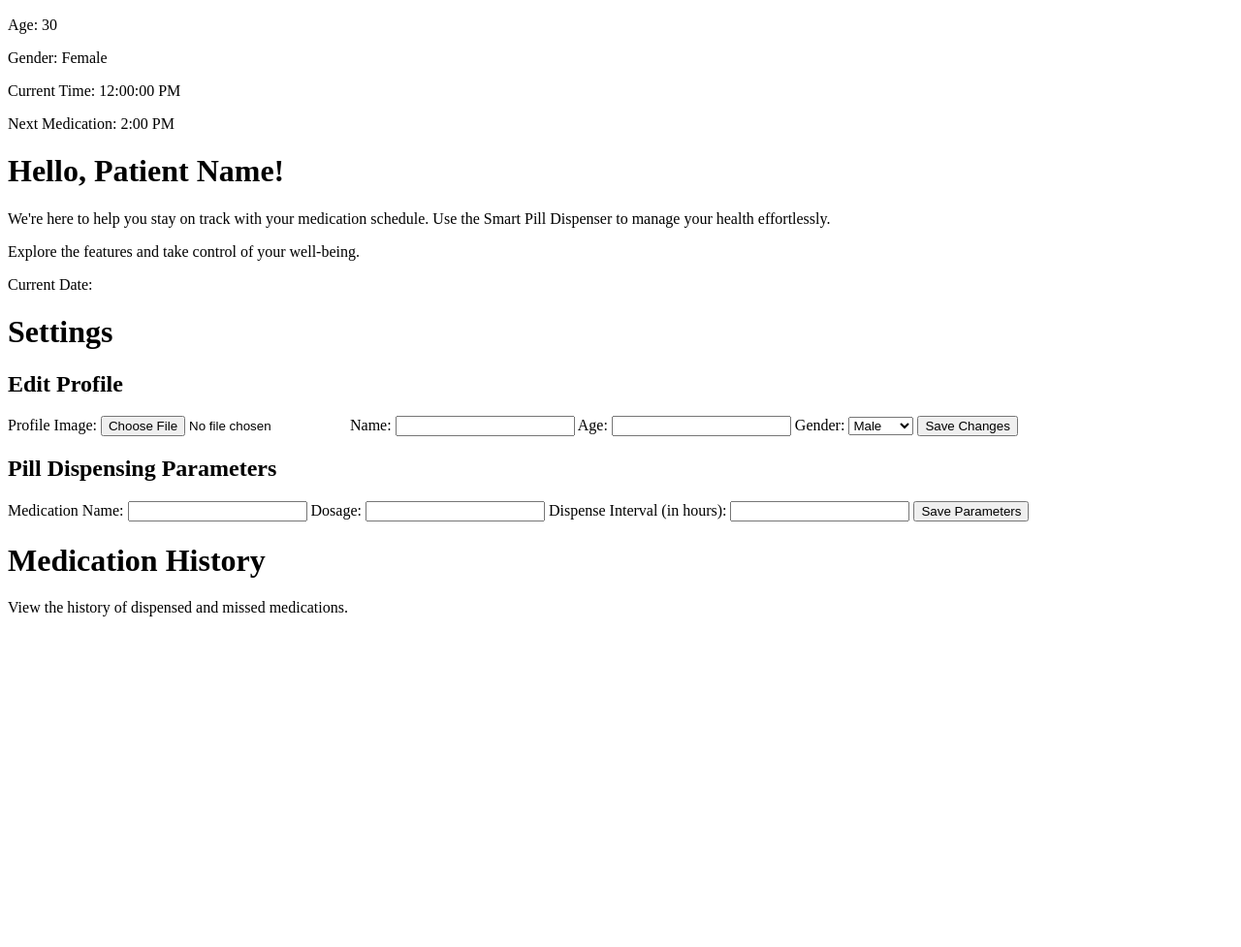
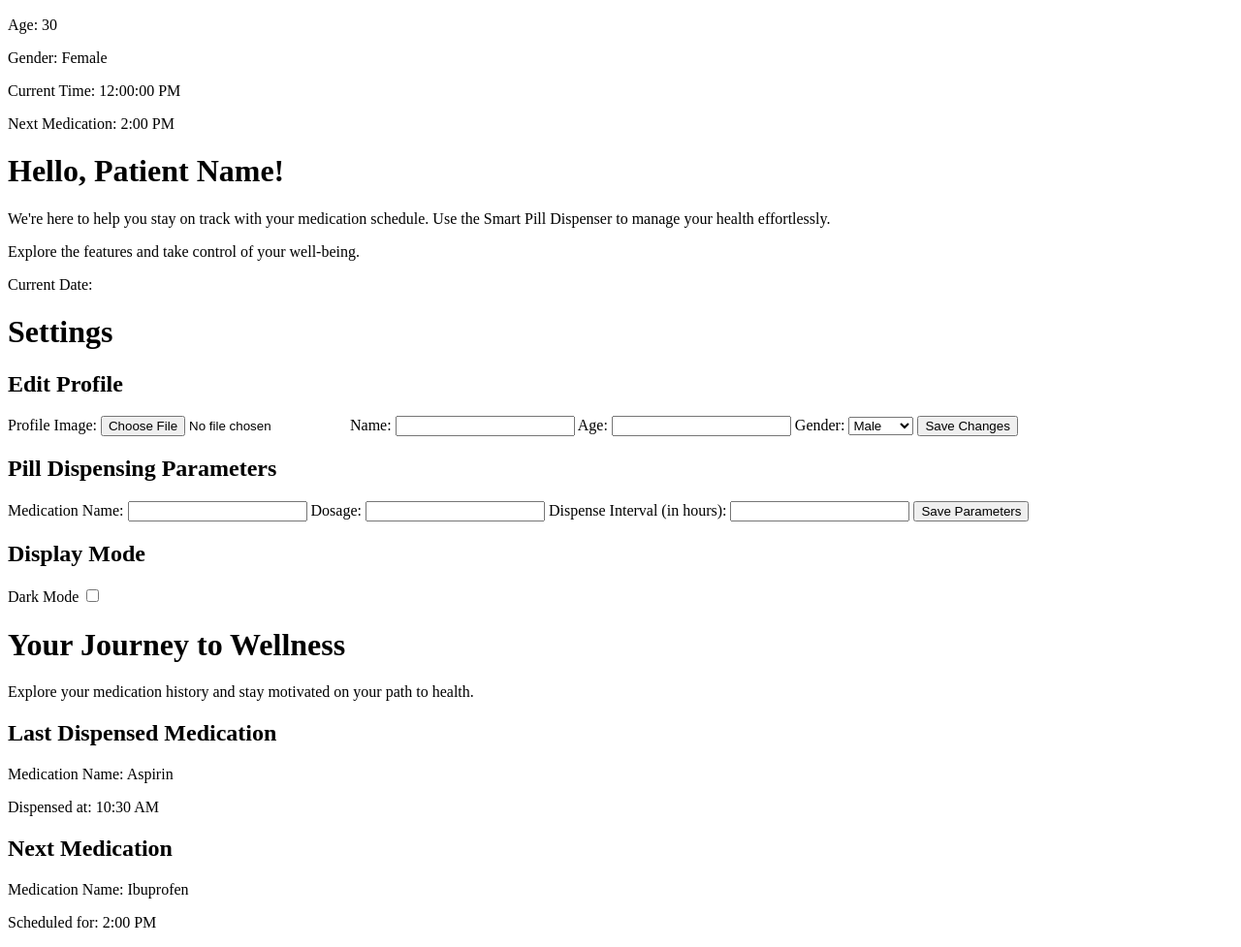
Before and after one commit to Sconl/smart-pill-dispenser, a plain HTML site: page index.html in a window 1280 px wide. Shown: the part 76-1053 px from the top of the page at 97% size. Before the commit the page ends 800 px from the top, so only its background shows below. Drawn offline with Linux system fonts and the light colour scheme.

Commit message:
improved settings section

```diff
--- a/index.html
+++ b/index.html
@@ -77,12 +77,34 @@
                 <input type="number" id="dispense-interval">
                 <button id="save-parameters-btn">Save Parameters</button>
             </div>
+            <!-- Dark Mode / Light Mode Toggle -->
+            <div class="dark-mode-toggle">
+                <h2>Display Mode</h2>
+                <label for="dark-mode-toggle">Dark Mode</label>
+                <input type="checkbox" id="dark-mode-toggle">
+            </div>
         </div>
 
-        <!-- Placeholder for History Page -->
+        <!-- Medication History Page -->
         <div id="history-page" class="hidden content-placeholder">
-            <h1>Medication History</h1>
-            <p>View the history of dispensed and missed medications.</p>
+            <h1>Your Journey to Wellness</h1>
+            <p>Explore your medication history and stay motivated on your path to health.</p>
+            <!-- Medication History Section -->
+            <div class="medication-history">
+                <!-- Display History in Roadmap or Calendar Layout (to be implemented) -->
+            </div>
+            <!-- Last Dispensed Medication Section -->
+            <div class="last-medication">
+                <h2>Last Dispensed Medication</h2>
+                <p id="last-medication-name">Medication Name: Aspirin</p>
+                <p id="last-dispense-time">Dispensed at: 10:30 AM</p>
+            </div>
+            <!-- Next Medication Section -->
+            <div class="next-medication">
+                <h2>Next Medication</h2>
+                <p id="next-medication-name">Medication Name: Ibuprofen</p>
+                <p id="next-medication-time">Scheduled for: 2:00 PM</p>
+            </div>
         </div>
     </main>
 
```
